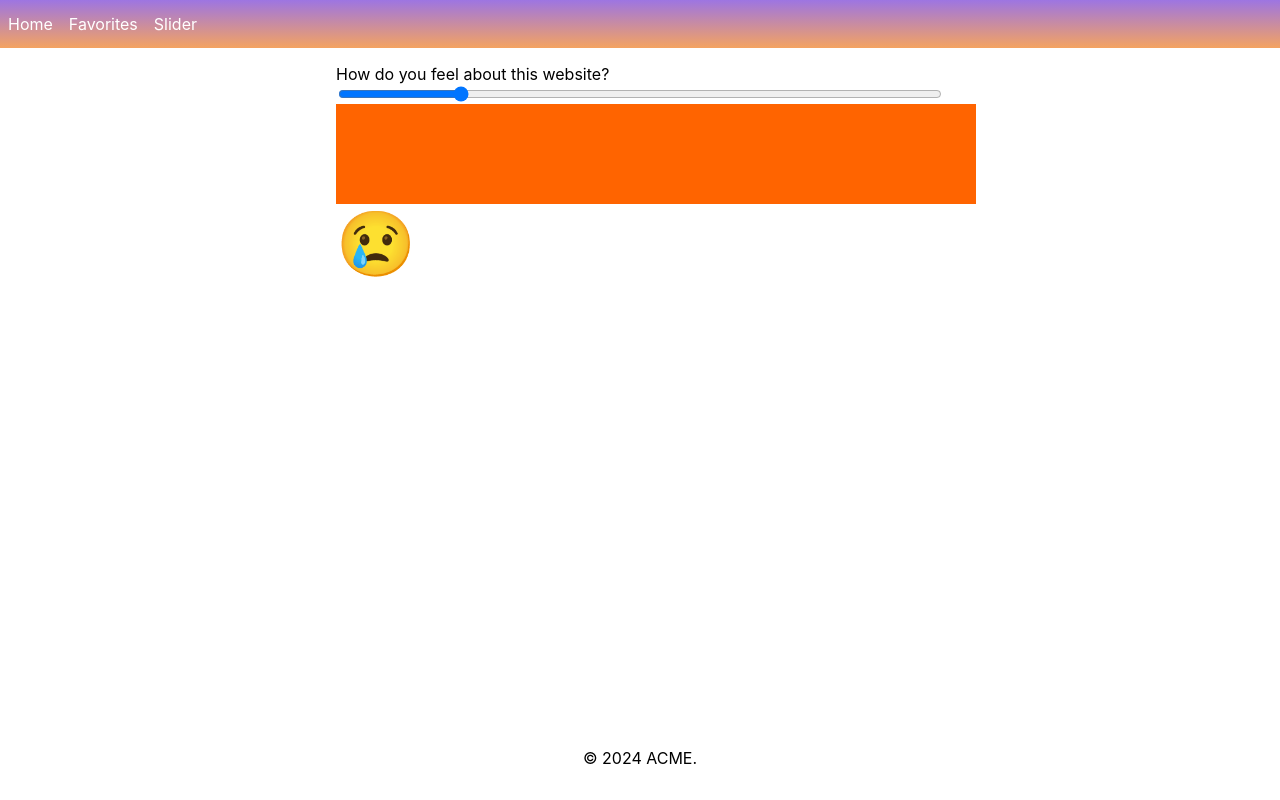
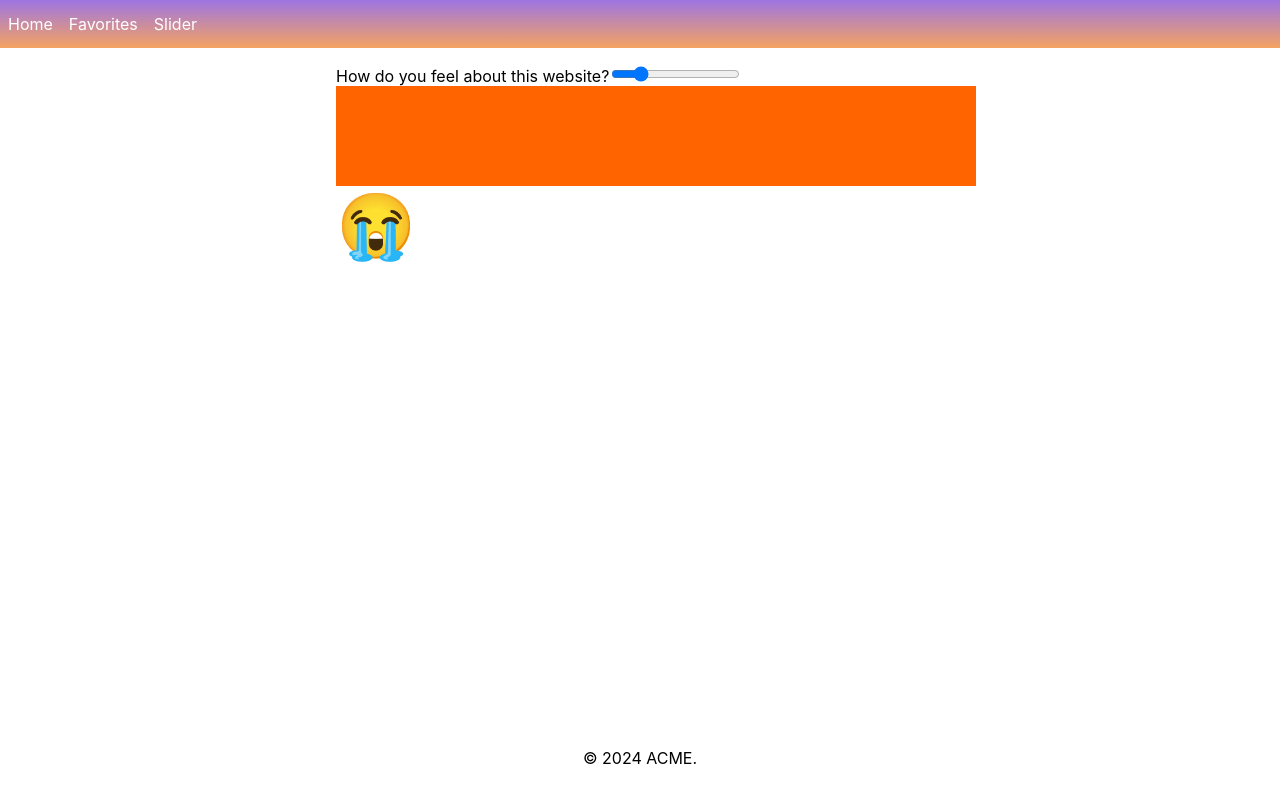
Before and after one commit to NikCrmr/CRUD-Recap-blogposts, a Next.js app: page /slider in a window 1280 px wide. Built offline with nearby package versions, Linux system fonts and the light colour scheme.

Commit message:
update slider emojis- more emojis for detail face expression

```diff
--- a/package.json
+++ b/package.json
@@ -7,7 +7,7 @@
     "start": "next start"
   },
   "dependencies": {
-    "nanoid": "^5.0.4",
+    "nanoid": "^5.0.6",
     "next": "^13.4.19",
     "react": "^18.2.0",
     "react-dom": "^18.2.0",
--- a/pages/index.js
+++ b/pages/index.js
@@ -16,7 +16,7 @@
             <button onClick={() => toggleFavorites(id)}>
               {isFavorite ? "👍" : "👎"}
             </button>
-            <button>📝</button>
+            <button href={`/posts/${id}/edit`}>📝</button>
             <button>𝐗</button>
           </>
         ))}
--- a/pages/slider/index.js
+++ b/pages/slider/index.js
@@ -1,5 +1,6 @@
 import styled from "styled-components";
 import { useState } from "react";
+import { nanoid } from "nanoid";
 
 export default function Slider() {
   const [rangeValue, setRangeValue] = useState(50);
@@ -9,27 +10,43 @@
   function Emoji() {
     const decNumber = rangeValue / 2.55;
     console.log("decNumber", decNumber);
-    if (decNumber <= 41) {
+    if (decNumber <= 23) {
+      return <StyledEmoji>😭</StyledEmoji>;
+    }
+    if (decNumber >= 23 && decNumber <= 41) {
       return <StyledEmoji>😢</StyledEmoji>;
     }
     if (decNumber >= 42 && decNumber <= 59) {
       return <StyledEmoji>😇</StyledEmoji>;
     }
-    if (decNumber > 59) {
+    if (decNumber >= 60 && decNumber <= 73) {
+      return <StyledEmoji>😃</StyledEmoji>;
+    }
+    if (decNumber > 73) {
       return <StyledEmoji>🥳</StyledEmoji>;
     }
   }
   console.log("rangeValue", rangeValue);
   return (
     <>
+      <form
+        onSubmit={(event) => {
+          event.preventDefault();
+          const rangeInputValue = event.target.elements.rangeInput.value;
+          const [colorValue, setColorValue] = useState([]);
+          setColorValue([{ id: nanoid(), rating, comment }, ...reviews]);
+        }}
+      >
         <label>How do you feel about this website?</label>
         <input
           type="range"
           min={0}
           max={255}
+          name="rangeInput"
           value={rangeValue}
           onChange={handleRangeChange}
         />
+      </form>
       <StyledColorRange rangeValue={rangeValue}></StyledColorRange>
       <Emoji />
     </>
```
Also changed, not shown: pages/posts/[id]/edit.js (added, +7 -0 lines), 1 other file (tests, documents, lock files or other folders). Lines whose indentation alone changed are shown as unchanged.
